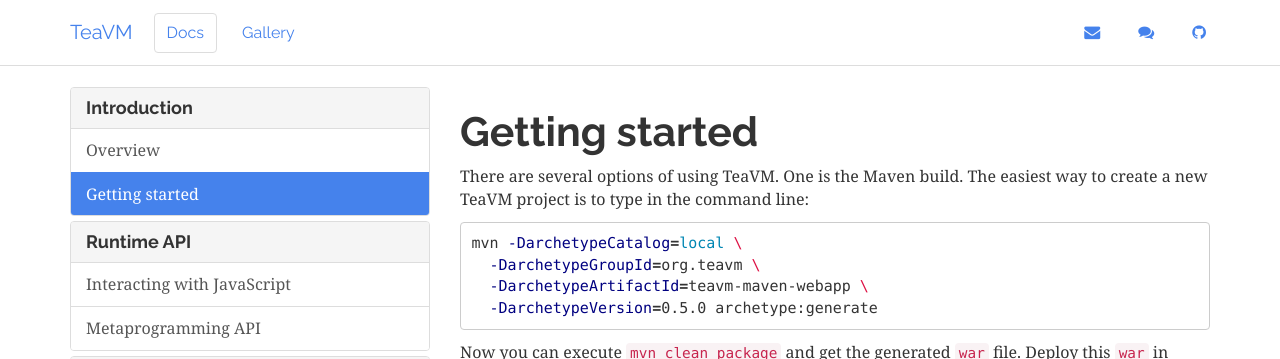
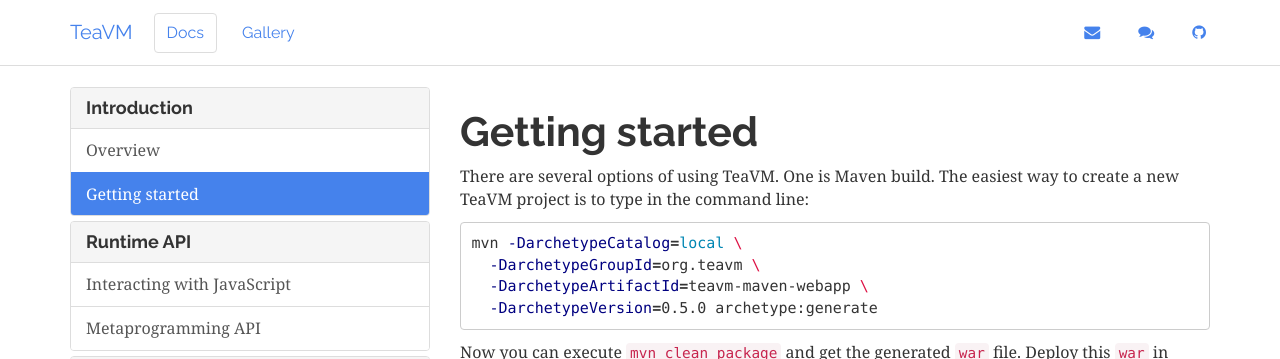
Before and after one commit to konsoletyper/teavm-site, a Jekyll site: the page built from _docs/intro/getting-started.md, in a window 1280 px wide and 1106 px high. Shown: the top 359 px of the window. Built offline with Jekyll 4.4.1, drawn with Linux system fonts in a browser that asks for light colours.

Commit message:
Fix typos and links

````diff
--- a/_docs/intro/getting-started.md
+++ b/_docs/intro/getting-started.md
@@ -2,7 +2,7 @@
 title: Getting started
 ---
 
-There are several options of using TeaVM. One is the Maven build.
+There are several options of using TeaVM. One is Maven build.
 The easiest way to create a new TeaVM project is to type in the command line:
 
 ```bash
````
Also changed, not shown: _docs/flavour/component-packages/html.md (+2 -2 lines).
